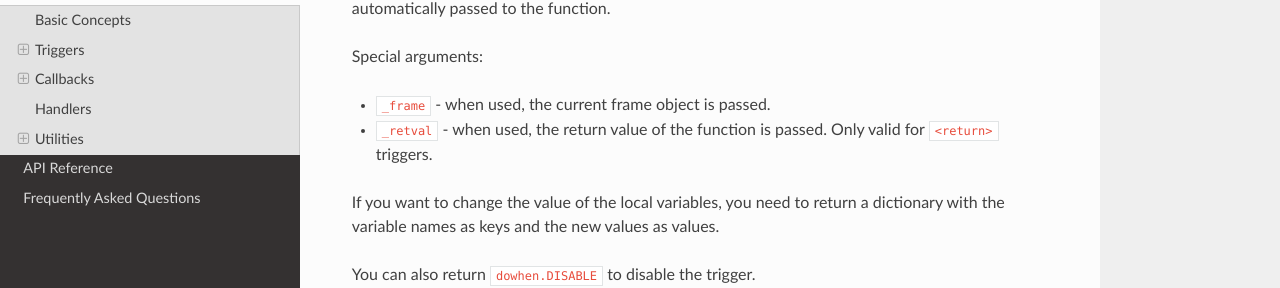
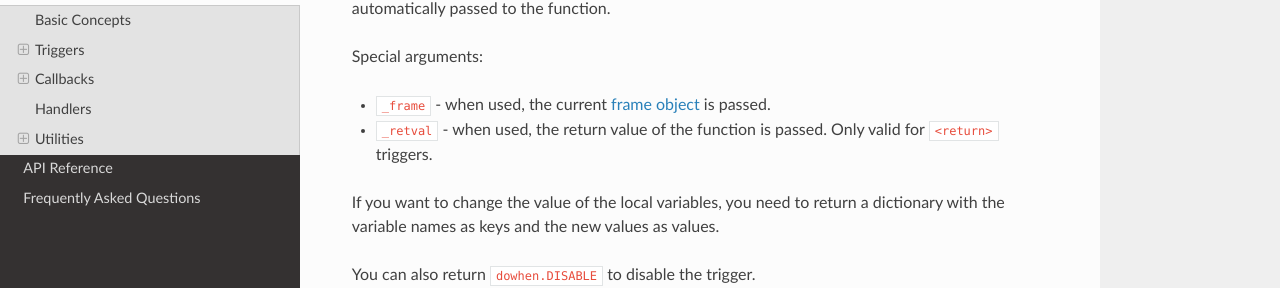
Before and after one commit to junjiemao/dowhen, a Sphinx documentation site: the page built from docs/usage.rst, in a window 1280 px wide and 900 px high, scrolled down 3779 px. Shown: the part 163-451 px from the top of the window. Built offline with Sphinx 7.4.7 and the Read the Docs theme 3.1.0, drawn with Linux system fonts in a browser that asks for light colours; part of the change alters nothing that is shown.

```diff
--- a/docs/usage.rst
+++ b/docs/usage.rst
@@ -204,7 +204,7 @@ will be automatically passed to the function.
 
 Special arguments:
 
-* ``_frame`` - when used, the current frame object is passed.
+* ``_frame`` - when used, the current `frame object <https://docs.python.org/3/reference/datamodel.html#frame-objects>`_ is passed.
 * ``_retval`` - when used, the return value of the function is passed. Only valid for ``<return>`` triggers.
 
 If you want to change the value of the local variables, you need to return a dictionary
```
